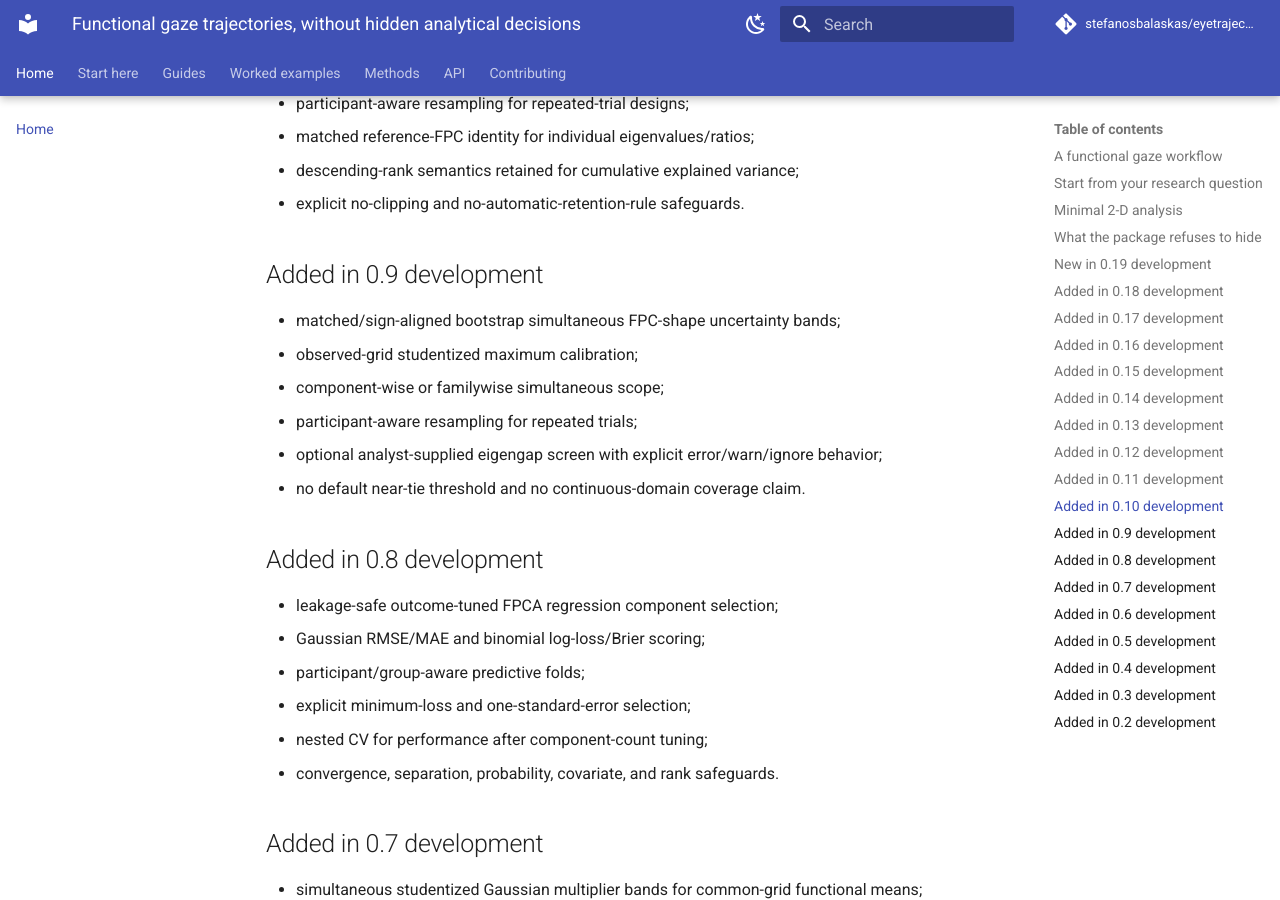
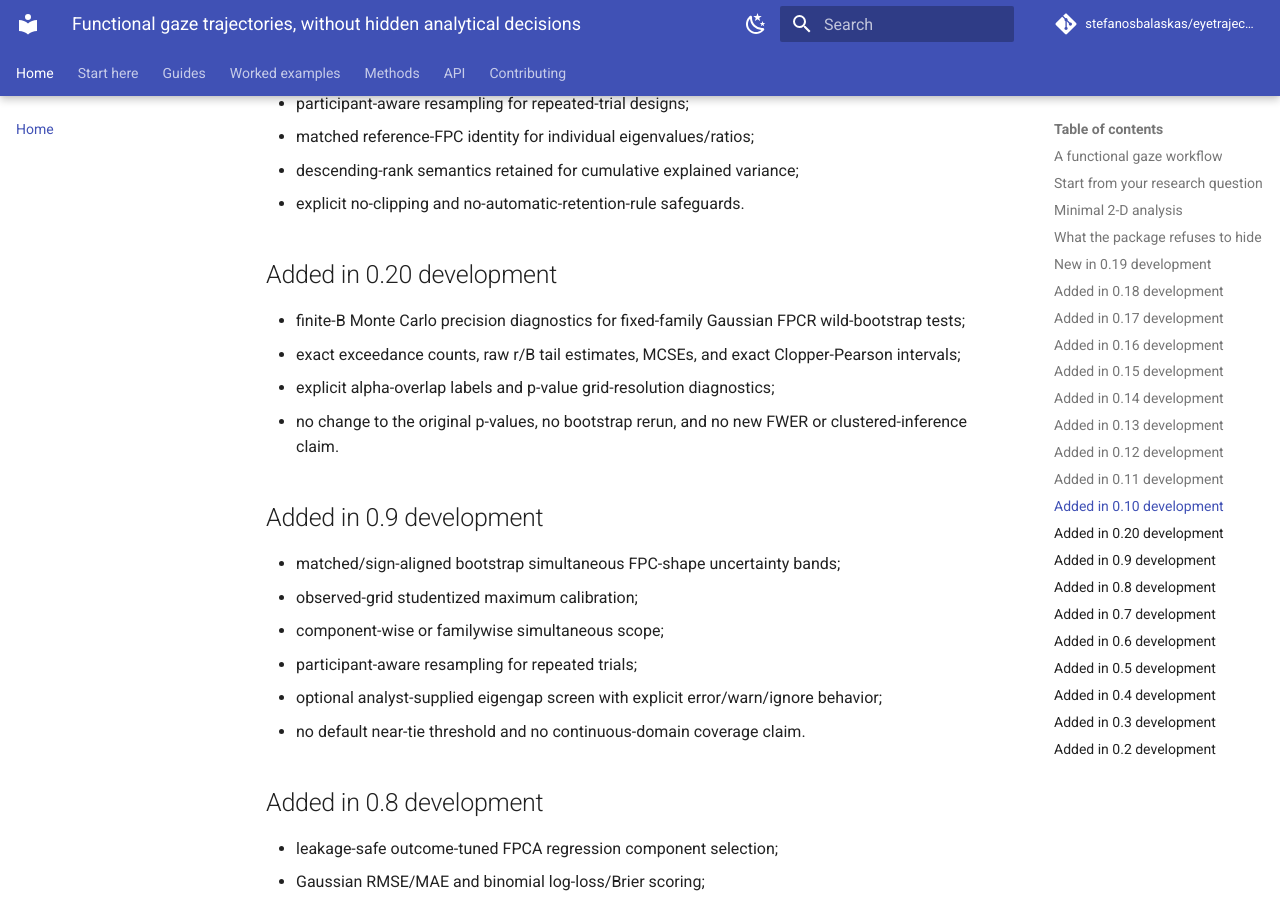
Before and after one commit to stefanosbalaskas/eyetrajectoriespy, an MkDocs documentation site: the page built from docs/index.md, in a window 1280 px wide and 900 px high, scrolled down 8122 px. Built offline with MkDocs 1.6.1 and Material for MkDocs 9.7.7, drawn with Linux system fonts in a browser that asks for light colours; comment, search, counter and statistics services are not loaded; some of the changed text lies outside the part shown.

Commit message:
Update homepage for 0.20 precision diagnostics

```diff
--- a/docs/index.md
+++ b/docs/index.md
@@ -3,7 +3,7 @@ title: Functional gaze trajectories, without hidden analytical decisions
 ---
 
 <div class="et-hero" markdown>
-<div class="et-kicker">eyetrajectoriespy 0.19 · continuous eye-tracking FDA</div>
+<div class="et-kicker">eyetrajectoriespy 0.20 · continuous eye-tracking FDA</div>
 
 # Model the viewing process, not only its summaries
 
@@ -287,6 +287,13 @@ The package is designed around the principle that **the path to an FPC score is
 - descending-rank semantics retained for cumulative explained variance;
 - explicit no-clipping and no-automatic-retention-rule safeguards.
 
+## Added in 0.20 development
+
+- finite-B Monte Carlo precision diagnostics for fixed-family Gaussian FPCR wild-bootstrap tests;
+- exact exceedance counts, raw r/B tail estimates, MCSEs, and exact Clopper-Pearson intervals;
+- explicit alpha-overlap labels and p-value grid-resolution diagnostics;
+- no change to the original p-values, no bootstrap rerun, and no new FWER or clustered-inference claim.
+
 ## Added in 0.9 development
 
 - matched/sign-aligned bootstrap simultaneous FPC-shape uncertainty bands;
```
